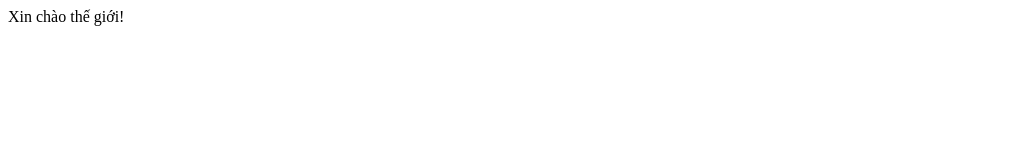
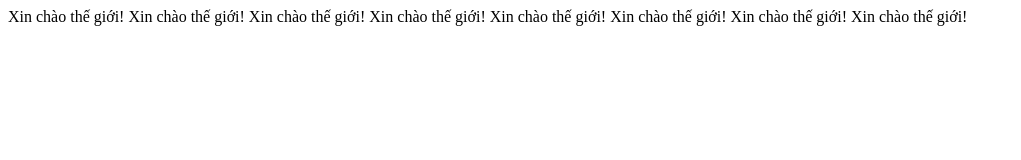
Before and after one commit to YuMingCaCa/lengocminh1, a plain HTML site: page index.html in a window 1280 px wide. Shown: the whole page, without its empty margins (0-1021 px from the left). Drawn offline with Linux system fonts and the light colour scheme.

Commit message:
them code

```diff
--- a/index.html
+++ b/index.html
@@ -7,5 +7,12 @@
 </head>
 <body>
     Xin chào thế giới!
+    Xin chào thế giới!
+    Xin chào thế giới!
+    Xin chào thế giới!
+    Xin chào thế giới!
+    Xin chào thế giới!
+    Xin chào thế giới!
+    Xin chào thế giới!
 </body>
 </html>
```
